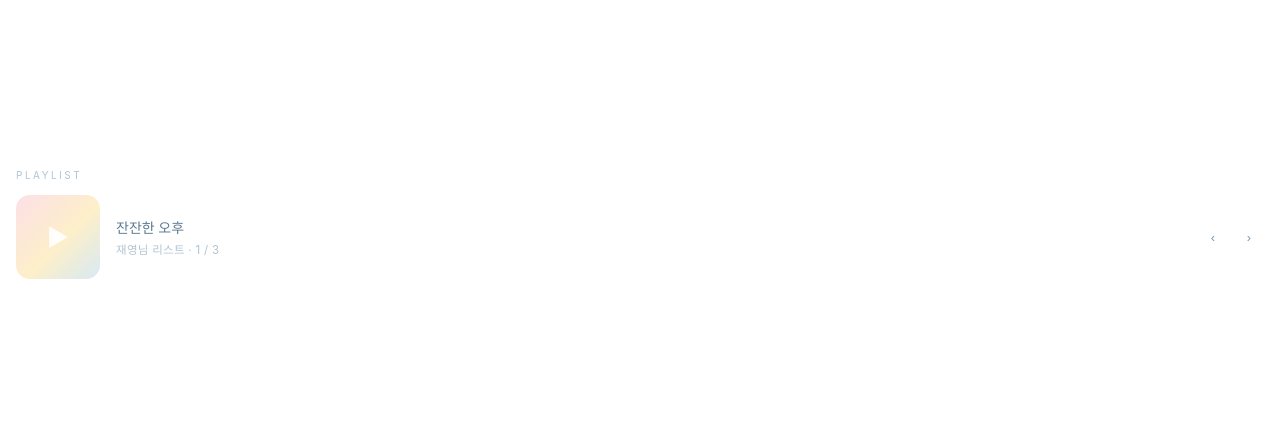
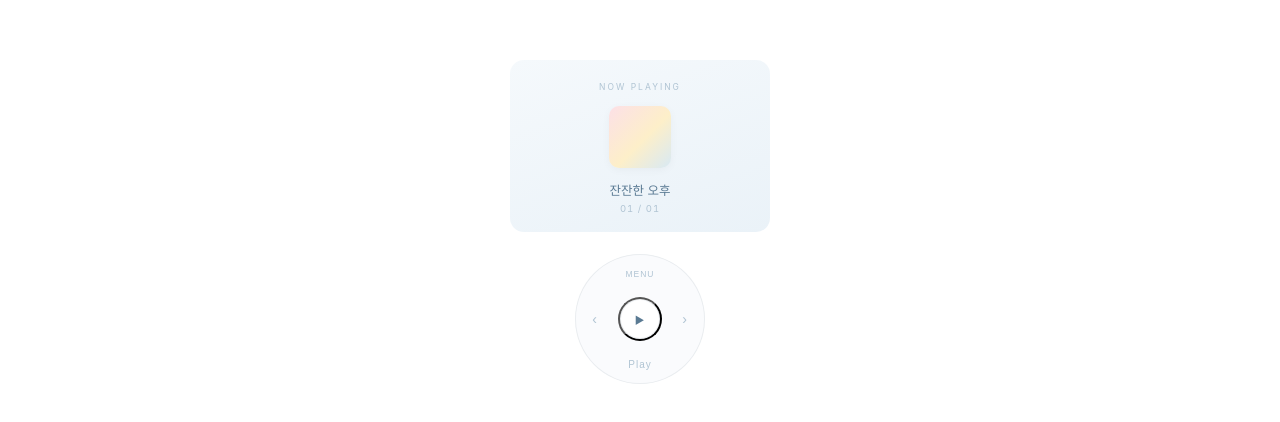
Before and after one commit to allie1231/itit-widgets, a plain HTML site: page playlist/index.html in a window 1280 px wide. Shown: the part 176-598 px from the top of the page. Drawn offline with Linux system fonts and the light colour scheme; a web font is replaced by a local one.

Commit message:
Add files via upload

```diff
--- a/playlist/index.html
+++ b/playlist/index.html
@@ -8,228 +8,308 @@
 <link rel="stylesheet" href="../style.css" />
 <style>
   body { padding: 16px; }
-  .pl { position: relative; }
-  .player {
-    display: flex;
-    align-items: center;
-    gap: 16px;
-    margin-top: 4px;
+
+  .pod {
+    position: relative;
+    width: 100%;
+    max-width: 260px;
+    margin: 0 auto;
+  }
+
+  /* 화면 */
+  .screen {
+    background: linear-gradient(160deg, #F5F9FC 0%, #EAF2F8 100%);
+    border-radius: 14px;
+    padding: 22px 20px 18px;
+    text-align: center;
+    color: var(--ink-strong);
+    position: relative;
+    overflow: hidden;
+  }
+  .screen .label {
+    font-size: 8.5px;
+    letter-spacing: 2px;
+    color: var(--ink-soft);
+    margin-bottom: 14px;
+    text-transform: uppercase;
   }
   .cover {
-    flex: 0 0 84px;
-    height: 84px;
-    border-radius: 14px;
+    width: 62px;
+    height: 62px;
+    border-radius: 10px;
     background: linear-gradient(135deg, #FCE0E7 0%, #FDEFC9 55%, #D8E9F4 100%);
-    overflow: hidden;
-    cursor: pointer;
-    position: relative;
+    margin: 0 auto 12px;
+    box-shadow: 0 2px 8px rgba(0,0,0,.04);
   }
-  .cover iframe {
-    width: 100%; height: 100%; border: 0;
-    opacity: 0;
-    transition: opacity .3s;
-  }
-  .cover.playing iframe { opacity: 1; }
-  .cover .play {
-    position: absolute; inset: 0;
-    display: grid; place-items: center;
-    color: rgba(255,255,255,.9);
-    font-size: 24px;
-    pointer-events: none;
-    transition: opacity .3s;
-  }
-  .cover.playing .play { opacity: 0; }
-  .info { flex: 1; min-width: 0; }
-  .title {
-    font-size: 14px;
+  .track-title {
+    font-size: 12.5px;
     font-weight: 500;
     color: var(--ink-strong);
     margin-bottom: 4px;
+    white-space: nowrap;
     overflow: hidden;
     text-overflow: ellipsis;
-    white-space: nowrap;
   }
-  .sub {
-    font-size: 11.5px;
+  .track-num {
+    font-size: 9.5px;
     color: var(--ink-soft);
-    letter-spacing: .3px;
+    letter-spacing: 1px;
+    font-variant-numeric: tabular-nums;
   }
-  .ctrl {
-    display: flex;
-    gap: 6px;
-    align-items: center;
+  .track-num.empty { color: var(--ink-soft); opacity: .6; }
+
+  /* 컨트롤 휠 */
+  .wheel {
+    width: 130px;
+    height: 130px;
+    margin: 22px auto 4px;
+    border-radius: 50%;
+    background: #FAFBFD;
+    position: relative;
+    box-shadow: inset 0 0 0 1px #EAEDF0;
   }
-  .btn {
-    width: 30px; height: 30px;
-    border-radius: 50%;
+  .wheel-btn {
+    position: absolute;
     background: transparent;
     border: none;
-    color: var(--ink);
     cursor: pointer;
-    display: grid; place-items: center;
-    font-size: 13px;
+    color: var(--ink-soft);
+    font-size: 11px;
+    font-weight: 500;
+    letter-spacing: 1px;
+    padding: 0;
+    display: grid;
+    place-items: center;
+    transition: color .15s;
   }
-  .btn:hover { background: var(--sky-soft); color: var(--ink-strong); }
+  .wheel-btn:hover { color: var(--ink-strong); }
+  .wheel-btn.menu { top: 10px; left: 50%; transform: translateX(-50%); width: 40px; height: 20px; font-size: 8.5px; text-transform: uppercase; }
+  .wheel-btn.prev { top: 50%; left: 8px; transform: translateY(-50%); width: 24px; height: 24px; font-size: 14px; }
+  .wheel-btn.next { top: 50%; right: 8px; transform: translateY(-50%); width: 24px; height: 24px; font-size: 14px; }
+  .wheel-btn.play { bottom: 10px; left: 50%; transform: translateX(-50%); width: 40px; height: 20px; font-size: 10px; }
 
-  /* 편집 모드 */
-  .edit-panel {
+  .center {
+    position: absolute;
+    top: 50%;
+    left: 50%;
+    transform: translate(-50%, -50%);
+    width: 44px;
+    height: 44px;
+    border-radius: 50%;
+    background: white;
+    box-shadow: inset 0 0 0 1px #EAEDF0;
+    cursor: pointer;
+    display: grid;
+    place-items: center;
+    color: var(--ink-strong);
+    font-size: 10px;
+    letter-spacing: 1px;
+  }
+  .center:hover { background: #FCFCFD; }
+
+  /* 편집 패널 */
+  .edit {
     display: none;
-    margin-top: 12px;
-    padding: 10px 12px;
-    background: var(--sky-soft);
+    margin-top: 14px;
+    padding: 12px 14px;
+    background: #F5F9FC;
     border-radius: 10px;
   }
-  .edit-panel.on { display: block; }
+  .edit.on { display: block; }
   .edit-row {
     display: flex; gap: 6px; align-items: center;
     margin-bottom: 6px;
-    font-size: 11.5px;
   }
   .edit-row input {
     flex: 1;
-    padding: 5px 8px;
-    border: 1px solid var(--ink-soft);
+    padding: 6px 9px;
+    border: 1px solid #DEE5EC;
     background: white;
     border-radius: 5px;
     font-family: inherit;
     font-size: 11px;
-    color: var(--ink);
+    color: var(--ink-strong);
     outline: none;
+    min-width: 0;
   }
   .edit-row input:focus { border-color: var(--ink); }
+  .edit-row input.name { max-width: 90px; }
   .edit-row .del {
-    width: 22px; height: 22px; border-radius: 50%;
+    width: 22px; height: 22px; border-radius: 4px;
     border: none; background: transparent;
     color: var(--ink-soft); cursor: pointer;
-    font-size: 11px;
+    font-size: 12px;
   }
-  .edit-row .del:hover { color: var(--ink-strong); }
+  .edit-row .del:hover { color: var(--ink-strong); background: white; }
   .edit-actions {
-    display: flex; gap: 8px; margin-top: 8px;
-    font-size: 10.5px;
-    letter-spacing: 1px;
-    text-transform: uppercase;
+    display: flex; gap: 4px; margin-top: 10px;
+    justify-content: flex-end;
   }
   .edit-actions button {
     background: transparent; border: none;
-    color: var(--ink); cursor: pointer;
-    padding: 4px 10px; border-radius: 5px;
+    color: var(--ink-soft); cursor: pointer;
+    padding: 5px 10px; border-radius: 5px;
+    font-size: 10.5px;
+    letter-spacing: .5px;
   }
-  .edit-actions button:hover { background: white; }
+  .edit-actions button:hover { background: white; color: var(--ink-strong); }
+  .edit-actions button.save { color: var(--ink-strong); background: white; }
+  .edit-actions button.save:hover { background: var(--sky); }
+
+  /* iframe 숨김 (자동재생 트리거용) */
+  .frame {
+    position: absolute;
+    top: -9999px;
+    left: -9999px;
+    width: 1px;
+    height: 1px;
+    opacity: 0;
+    pointer-events: none;
+  }
+  .frame.playing {
+    position: relative;
+    top: auto; left: auto;
+    width: 100%;
+    height: 180px;
+    opacity: 1;
+    pointer-events: auto;
+    margin-top: 12px;
+    border: 0;
+    border-radius: 10px;
+  }
 </style>
 </head>
 <body>
-<div class="widget pl">
-  <div class="label">Playlist</div>
-  <button class="gear" title="편집" onclick="startEdit()">✎</button>
-  <div class="player">
-    <div class="cover" id="cover" onclick="togglePlay()">
-      <iframe id="iframe" allow="autoplay; encrypted-media" allowfullscreen></iframe>
-      <div class="play">▶</div>
-    </div>
-    <div class="info">
-      <div class="title" id="title">잔잔한 오후</div>
-      <div class="sub" id="sub">재영님 리스트 · 1 / 3</div>
-    </div>
-    <div class="ctrl">
-      <button class="btn" onclick="prev()">‹</button>
-      <button class="btn" onclick="next()">›</button>
-    </div>
+<div class="pod">
+  <div class="screen">
+    <div class="label">Now playing</div>
+    <div class="cover"></div>
+    <div class="track-title" id="title">─</div>
+    <div class="track-num" id="num">─</div>
   </div>
 
-  <div class="edit-panel" id="edit">
-    <div id="edit-list"></div>
+  <div class="wheel">
+    <button class="wheel-btn menu" onclick="toggleEdit()">Menu</button>
+    <button class="wheel-btn prev" onclick="prev()">‹</button>
+    <button class="wheel-btn next" onclick="next()">›</button>
+    <button class="wheel-btn play" onclick="togglePlay()" id="playLabel">Play</button>
+    <button class="center" onclick="togglePlay()">▶</button>
+  </div>
+
+  <iframe class="frame" id="frame" allow="autoplay; encrypted-media" allowfullscreen></iframe>
+
+  <div class="edit" id="edit">
+    <div id="list"></div>
     <div class="edit-actions">
-      <button onclick="addRow()">+ 플리 추가</button>
-      <button onclick="saveEdit()">저장</button>
-      <button onclick="cancelEdit()">닫기</button>
+      <button onclick="addRow()">+ 추가</button>
+      <button class="save" onclick="saveEdit()">저장</button>
+      <button onclick="closeEdit()">닫기</button>
     </div>
   </div>
 </div>
 
 <script>
-  const KEY = 'itit.playlists';
+  const KEY = 'itit.playlist';
   const DEFAULT = [
-    { title: '잔잔한 오후', url: 'https://www.youtube.com/embed/videoseries?list=PLkbxeFRJPfDlHDzNyDF5NpHPjbmXswUuw' },
-    { title: '집중 재즈', url: 'https://www.youtube.com/embed/videoseries?list=PLwg22VSCR0W-ObTip8YrLNfXCS9F5D2qk' },
-    { title: '카페 로파이', url: 'https://www.youtube.com/embed/jfKfPfyJRdk' },
+    { title: '잔잔한 오후', url: 'https://youtu.be/jfKfPfyJRdk' },
   ];
 
-  let plists = [];
+  let list = load();
   let current = 0;
   let playing = false;
 
-  function load(){
+  function load() {
     try {
       const v = JSON.parse(localStorage.getItem(KEY));
       if (Array.isArray(v) && v.length) return v;
     } catch(e){}
     return DEFAULT;
   }
-  function save(v){ localStorage.setItem(KEY, JSON.stringify(v)); }
+  function save() { localStorage.setItem(KEY, JSON.stringify(list)); }
 
-  function toEmbed(raw){
+  function toEmbed(raw) {
     if (!raw) return '';
-    // 이미 embed 형식
     if (raw.includes('/embed/')) return raw;
-    // youtu.be/xxx
     let m = raw.match(/youtu\.be\/([\w-]+)/);
     if (m) return 'https://www.youtube.com/embed/' + m[1];
-    // playlist=xxx
     m = raw.match(/[?&]list=([\w-]+)/);
     if (m) return 'https://www.youtube.com/embed/videoseries?list=' + m[1];
-    // watch?v=xxx
     m = raw.match(/[?&]v=([\w-]+)/);
     if (m) return 'https://www.youtube.com/embed/' + m[1];
     return raw;
   }
 
-  function render(){
-    if (!plists.length) plists = load();
-    const p = plists[current];
-    document.getElementById('title').textContent = p.title;
-    document.getElementById('sub').textContent =
-      '재영님 리스트 · ' + (current + 1) + ' / ' + plists.length;
+  function render() {
+    if (!list.length) {
+      document.getElementById('title').textContent = '없음';
+      document.getElementById('num').textContent = '메뉴 → 추가';
+      return;
+    }
+    const t = list[current];
+    document.getElementById('title').textContent = t.title;
+    document.getElementById('num').textContent =
+      String(current + 1).padStart(2, '0') + ' / ' + String(list.length).padStart(2, '0');
+
+    const frame = document.getElementById('frame');
     if (playing) {
-      const url = toEmbed(p.url);
-      document.getElementById('iframe').src = url + (url.includes('?') ? '&' : '?') + 'autoplay=1';
+      const url = toEmbed(t.url);
+      frame.src = url + (url.includes('?') ? '&' : '?') + 'autoplay=1';
+      frame.classList.add('playing');
+      document.getElementById('playLabel').textContent = 'Pause';
+      document.querySelector('.center').textContent = '▐▐';
     } else {
-      document.getElementById('iframe').src = '';
+      frame.src = '';
+      frame.classList.remove('playing');
+      document.getElementById('playLabel').textContent = 'Play';
+      document.querySelector('.center').textContent = '▶';
     }
   }
 
-  function togglePlay(){
+  function togglePlay() {
+    if (!list.length) return;
     playing = !playing;
-    document.getElementById('cover').classList.toggle('playing', playing);
     render();
   }
-  function prev(){
-    current = (current - 1 + plists.length) % plists.length;
+  function prev() {
+    if (!list.length) return;
+    current = (current - 1 + list.length) % list.length;
     render();
   }
-  function next(){
-    current = (current + 1) % plists.length;
+  function next() {
+    if (!list.length) return;
+    current = (current + 1) % list.length;
     render();
   }
 
-  function startEdit(){
-    const list = document.getElementById('edit-list');
-    list.innerHTML = '';
-    plists.forEach((p, i) => addRow(p.title, p.url));
+  function toggleEdit() {
+    const box = document.getElementById('edit');
+    if (box.classList.contains('on')) {
+      closeEdit();
+    } else {
+      openEdit();
+    }
+  }
+  function openEdit() {
+    const listBox = document.getElementById('list');
+    listBox.innerHTML = '';
+    list.forEach(t => addRow(t.title, t.url));
     document.getElementById('edit').classList.add('on');
   }
-  function addRow(title = '', url = ''){
-    const list = document.getElementById('edit-list');
+  function closeEdit() {
+    document.getElementById('edit').classList.remove('on');
+  }
+  function addRow(title = '', url = '') {
+    const listBox = document.getElementById('list');
     const row = document.createElement('div');
     row.className = 'edit-row';
     row.innerHTML =
-      '<input placeholder="이름" value="' + escapeAttr(title) + '" style="max-width:120px;">' +
-      '<input placeholder="유튜브 URL" value="' + escapeAttr(url) + '">' +
+      '<input class="name" placeholder="이름" value="' + escapeAttr(title) + '">' +
+      '<input placeholder="youtube URL" value="' + escapeAttr(url) + '">' +
       '<button class="del" onclick="this.parentElement.remove()">×</button>';
-    list.appendChild(row);
+    listBox.appendChild(row);
   }
-  function saveEdit(){
-    const rows = document.querySelectorAll('#edit-list .edit-row');
+  function saveEdit() {
+    const rows = document.querySelectorAll('#list .edit-row');
     const next = [];
     rows.forEach(r => {
       const [t, u] = r.querySelectorAll('input');
@@ -237,19 +317,15 @@
         next.push({ title: t.value.trim(), url: u.value.trim() });
       }
     });
-    if (!next.length) return alert('최소 하나는 있어야 해요');
-    save(next);
-    plists = next;
+    list = next.length ? next : DEFAULT;
+    save();
     current = 0;
     playing = false;
-    document.getElementById('cover').classList.remove('playing');
-    document.getElementById('edit').classList.remove('on');
+    closeEdit();
     render();
   }
-  function cancelEdit(){
-    document.getElementById('edit').classList.remove('on');
-  }
-  function escapeAttr(s){
+
+  function escapeAttr(s) {
     return String(s).replace(/"/g,'&quot;');
   }
 
```
